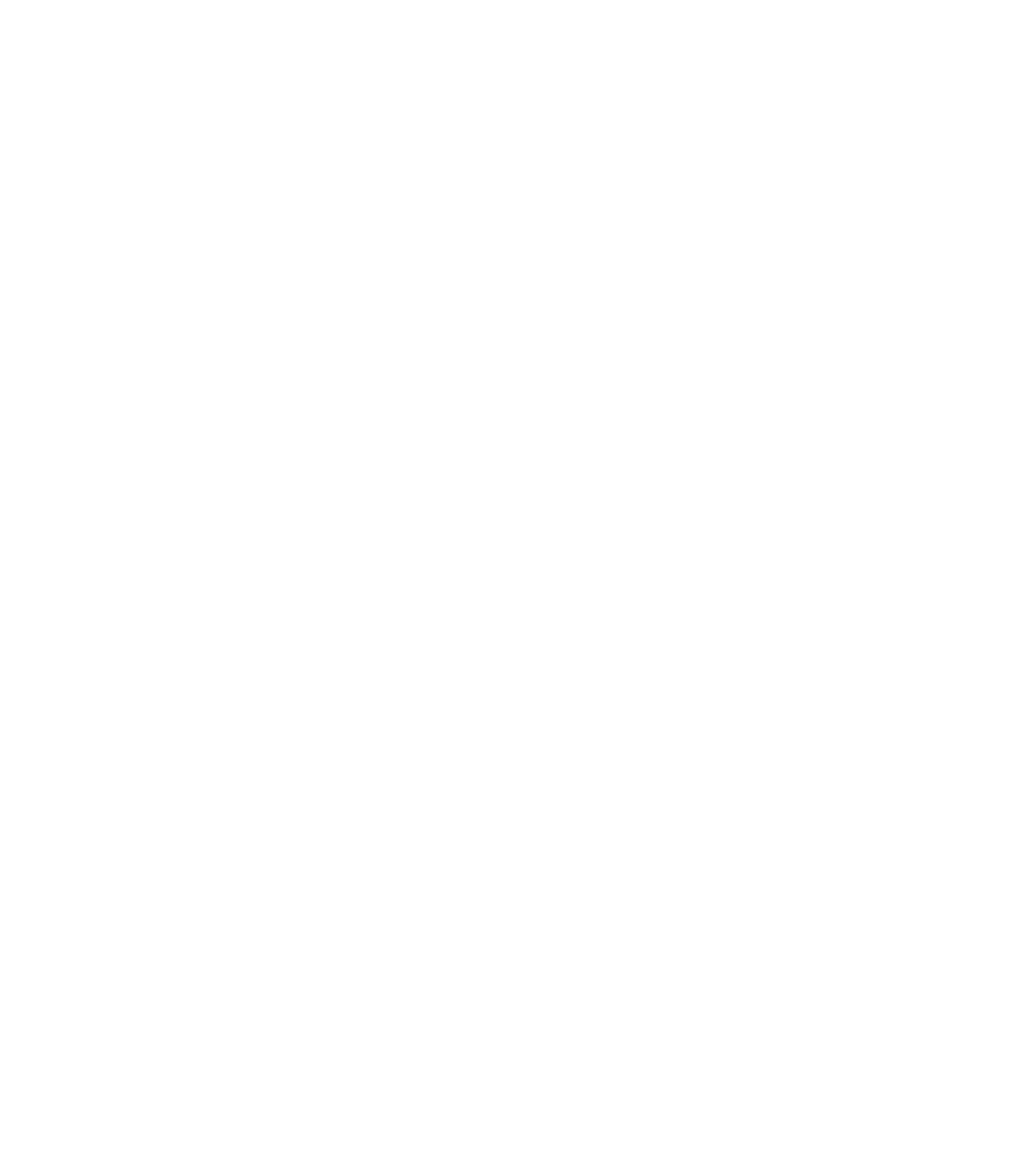
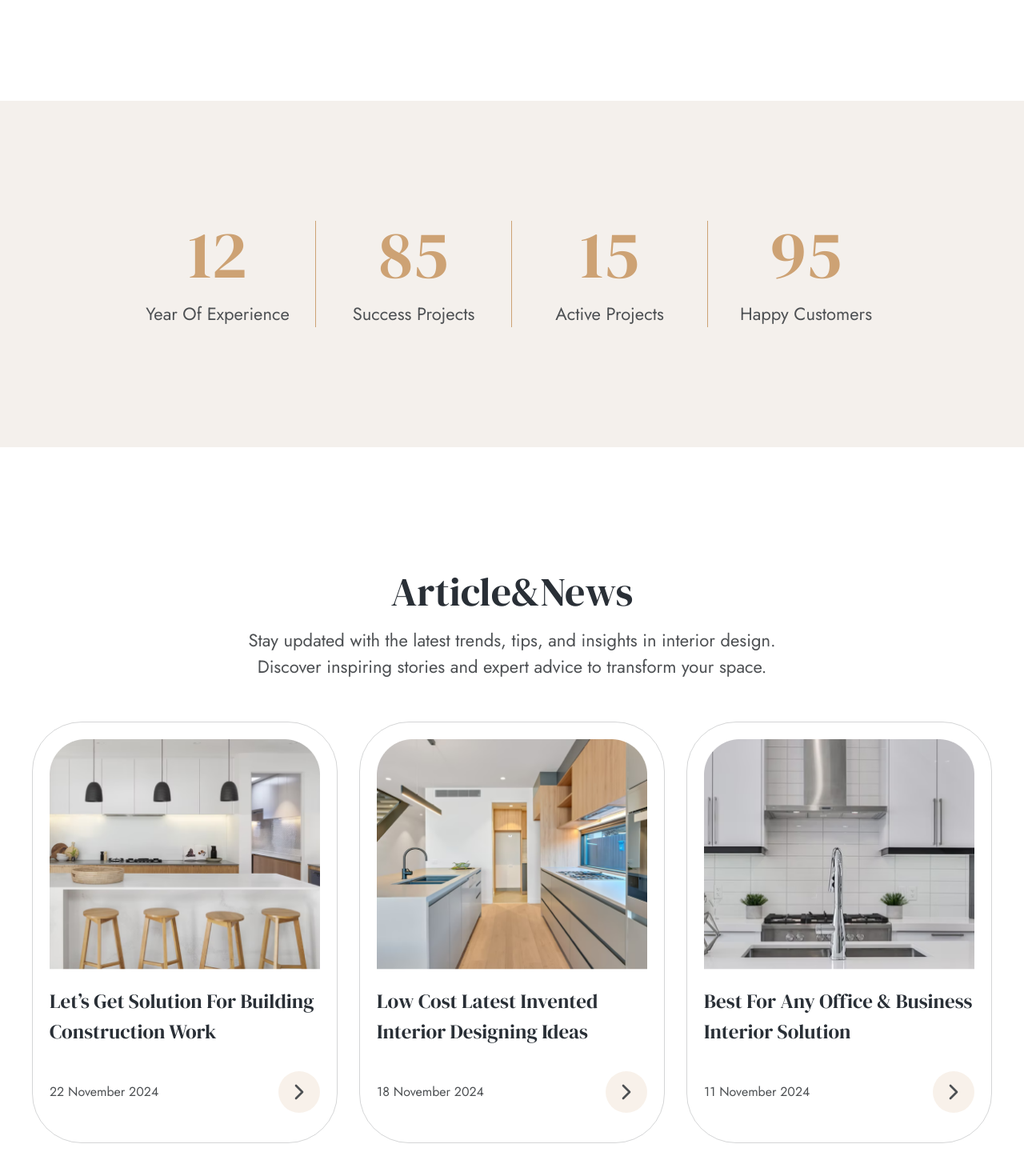
Before and after one commit to puckj/interior-landing-nextjs, a Next.js app: page / in a window 1280 px wide. Shown: the part 5220-6690 px from the top of the page at 80% size. Built offline with nearby package versions, Linux system fonts and the light colour scheme.

Commit message:
Create news section

```diff
--- /dev/null
+++ b/app/(root)/_components/News.tsx
@@ -0,0 +1,69 @@
+import { newsItems } from "@/constants";
+import { ArrowRight, ChevronRight } from "lucide-react";
+import Image from "next/image";
+
+const News = () => {
+  return (
+    <section
+      id="news"
+      className="relative z-20 xl:mt-[150px] mt-[80px] sm:px-10"
+    >
+      {/* News */}
+      <div
+        className="max-xl:container mx-auto max-w-[1200px] flex flex-col items-center
+          justify-center gap-[52px]"
+      >
+        <div className="max-w-[700px] text-center space-y-[12px]">
+          <h2 className="h2">Article&News</h2>
+          <p>
+            Stay updated with the latest trends, tips, and insights in interior
+            design. Discover inspiring stories and expert advice to transform
+            your space.
+          </p>
+        </div>
+        <div className="grid xl:grid-cols-3 grid-cols-1 gap-[27px]">
+          {newsItems.map((item, index) => (
+            <div
+              key={index}
+              className="p-[21px] pb-[37px] border border-primary/20 rounded-[62px] flex flex-col
+                gap-[21px] items-center max-w-[382px] hover:bg-accent-seconday group
+                transition-all duration-300 cursor-pointer mx-auto xl:mx-0"
+            >
+              <Image src={item.img} alt={item.title} width={340} height={340} />
+              <div className="flex flex-col gap-[31px]">
+                <h3 className="h3">{item.title}</h3>
+                <div className="flex items-center justify-between">
+                  <p className="text-base">{item.date}</p>
+                  <button
+                    className="w-[52px] h-[52px] flex items-center justify-center bg-accent/15
+                      group-hover:bg-white transition-colors duration-300 rounded-full"
+                  >
+                    <ChevronRight width={32} height={32} />
+                  </button>
+                </div>
+              </div>
+            </div>
+          ))}
+        </div>
+      </div>
+      {/* contact with us */}
+      <div
+        className="bg-primary container xl:mt-[150px] mt-[80px] mx-auto max-w-[1200px]
+          sm:rounded-[70px] flex flex-col justify-center py-[80px]"
+      >
+        <div className="max-w-[640px] mx-auto text-center">
+          <h2 className="h2 text-white mb-4">Wanna join the interno?</h2>
+          <p className="text-white mb-8 mx-auto max-w-sm sm:max-w-none">
+            Let’s create something extraordinary together.
+          </p>
+          <button className="btn btn-accent mx-auto">
+            <p className="text-[18px]">Contact With Us</p>
+            <ArrowRight className="text-primary" />
+          </button>
+        </div>
+      </div>
+    </section>
+  );
+};
+
+export default News;
--- a/app/(root)/_components/Work.tsx
+++ b/app/(root)/_components/Work.tsx
@@ -1,4 +1,4 @@
-import { workItems } from "@/constants";
+import { statItems, workItems } from "@/constants";
 import { ChevronRight } from "lucide-react";
 import Image from "next/image";
 import React from "react";
@@ -6,6 +6,7 @@
 const Work = () => {
   return (
     <section id="work" className="relative z-20 xl:mt-[150px] mt-[80px]">
+      {/* Projects */}
       <div
         className="max-xl:container mx-auto max-w-[1200px] flex flex-col items-center
           justify-center"
@@ -43,6 +44,20 @@
           ))}
         </div>
       </div>
+      {/* Stats */}
+      <div className="bg-accent-seconday xl:mt-[180px] mt-[80px] xl:py-[150px] py-[80px]">
+        <div className="container mx-auto max-w-[1080px] grid xl:grid-cols-4 grid-cols-1 max-xl:gap-12">
+          {statItems.map((item, index) => (
+            <div
+              key={index}
+              className="text-center xl:border-r xl:last:border-none xl:border-accent space-y-[16px]"
+            >
+              <h1 className="h1 text-accent">{item.stat}</h1>
+              <p className="">{item.label}</p>
+            </div>
+          ))}
+        </div>
+      </div>
     </section>
   );
 };
--- a/app/(root)/_components/index.ts
+++ b/app/(root)/_components/index.ts
@@ -3,5 +3,6 @@
 import About from "./About";
 import Testimonial from "./Testimonial";
 import Work from "./Work";
+import News from "./News";
 
-export { Hero, Steps, About, Testimonial, Work };
+export { Hero, Steps, About, Testimonial, Work, News };
--- a/app/(root)/page.tsx
+++ b/app/(root)/page.tsx
@@ -1,5 +1,5 @@
 import NavBar from "@/components/NavBar";
-import { About, Hero, Steps, Testimonial, Work } from "./_components";
+import { About, Hero, News, Steps, Testimonial, Work } from "./_components";
 
 export default function Home() {
   return (
@@ -13,6 +13,7 @@
         <About />
         <Testimonial />
         <Work />
+        <News />
         <div className="h-[3000px]">{/* temporary div for scrolling */}</div>
       </main>
     </>
--- a/constants/index.ts
+++ b/constants/index.ts
@@ -98,3 +98,43 @@
     url: "/work/04.png",
   },
 ];
+
+export const statItems = [
+  {
+    label: "Year Of Experience",
+    stat: 12,
+  },
+  {
+    label: "Success Projects",
+    stat: 85,
+  },
+  {
+    label: "Active Projects",
+    stat: 15,
+  },
+  {
+    label: "Happy Customers",
+    stat: 95,
+  },
+];
+
+export const newsItems = [
+  {
+    title: "Let’s Get Solution For Building Construction Work",
+    category: "Kitchen Design",
+    date: "22 November 2024",
+    img: "/news/01.png",
+  },
+  {
+    title: "Low Cost Latest Invented Interior Designing Ideas",
+    category: "Living Design",
+    date: "18 November 2024",
+    img: "/news/02.png",
+  },
+  {
+    title: "Best For Any Office & Business Interior Solution",
+    category: "Interior Design",
+    date: "11 November 2024",
+    img: "/news/03.png",
+  },
+];
```
